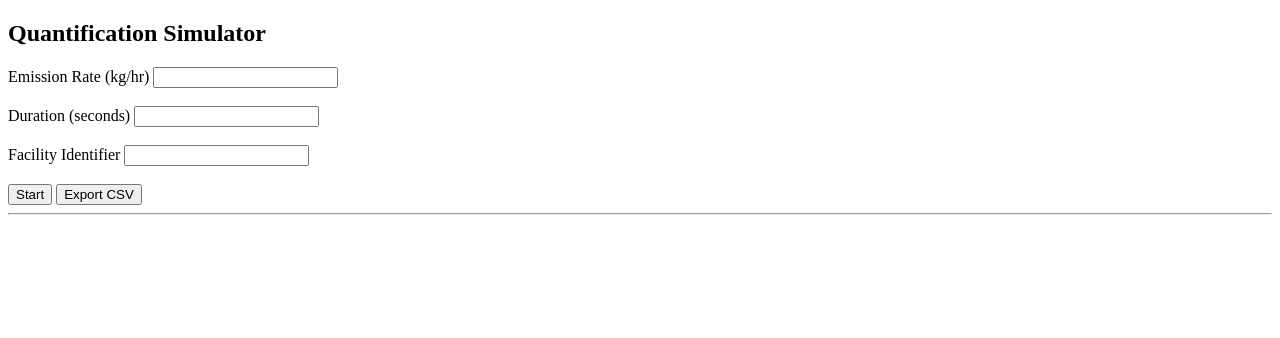
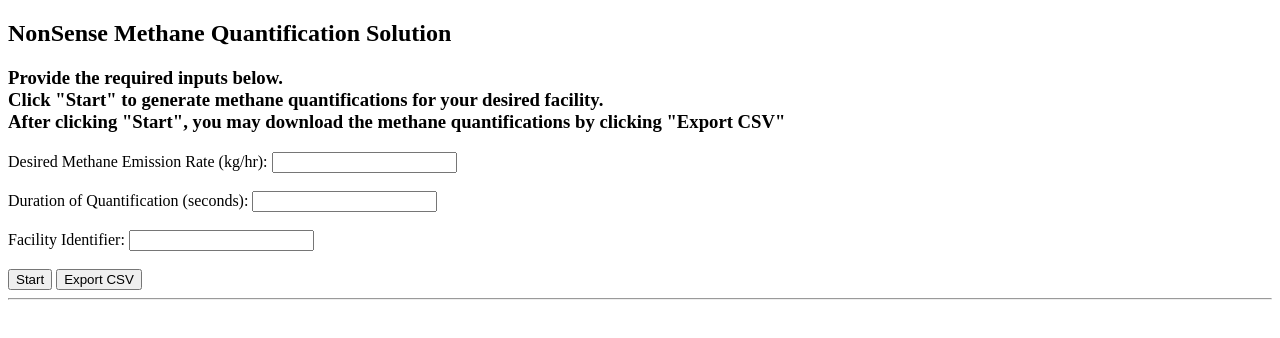
Before and after one commit to NonSense-Solutions/NonSense, a plain HTML site: page index.html in a window 1280 px wide. Drawn offline with Linux system fonts and the light colour scheme.

Commit message:
Add files via upload

```diff
--- a/index.html
+++ b/index.html
@@ -1,23 +1,26 @@
 <!DOCTYPE html>
 <html>
 <head>
-    <title>Quantification Simulator</title>
+    <title>NonSense Methane Quantification Solution</title>
 </head>
 <body>
 
-<h2>Quantification Simulator</h2>
+<h2>NonSense Methane Quantification Solution</h2>
+<h3>Provide the required inputs below.<br>
+Click "Start" to generate methane quantifications for your desired facility.<br>
+After clicking "Start", you may download the methane quantifications by clicking "Export CSV"</h3>
 
-<label>Emission Rate (kg/hr)</label>
+<label>Desired Methane Emission Rate (kg/hr): </label>
 <input id="rate" type="number" step="0.01">
 
 <br><br>
 
-<label>Duration (seconds)</label>
+<label>Duration of Quantification (seconds): </label>
 <input id="duration" type="number">
 
 <br><br>
 
-<label>Facility Identifier</label>
+<label>Facility Identifier: </label>
 <input id="facility" type="text">
 
 <br><br>
```
